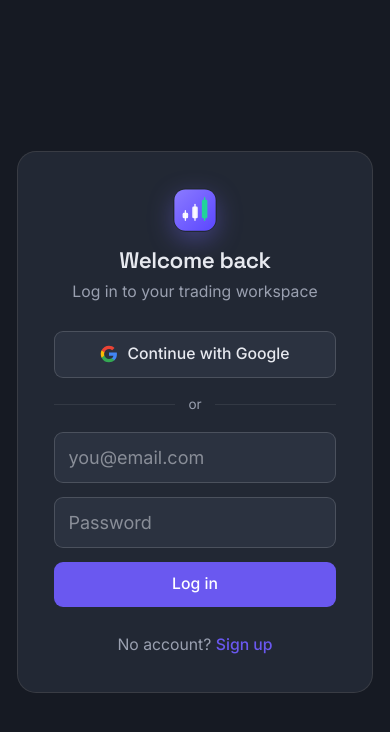
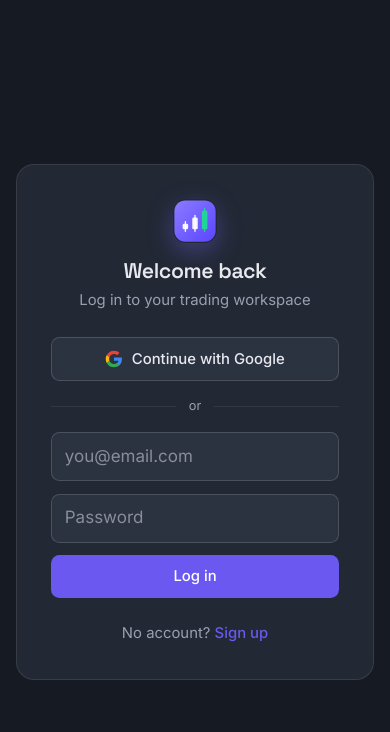
Before and after one commit to agimharizaj/tradebook, a Next.js app: page /login in a window 390 px wide. Shown: the top 732 px of the page. Built offline with nearby package versions, Linux system fonts and the light colour scheme; no server answers.

Commit message:
Phone UI scale back to 17px root; 18px was too big

```diff
--- a/src/app/globals.css
+++ b/src/app/globals.css
@@ -129,10 +129,10 @@ h3 {
 
 /* Phone sizing: the app is built in rem units, so raising the root font
    size scales the entire UI (text, padding, buttons) proportionally.
-   18px = ~12% larger than default. Tune this one number to taste. */
+   17px = ~6% larger than default. 18px was tried and felt too big. */
 @media (max-width: 767px) {
   html {
-    font-size: 18px;
+    font-size: 17px;
   }
 
   /* iOS Safari auto-zooms the page when a focused input is under 16px.
```
